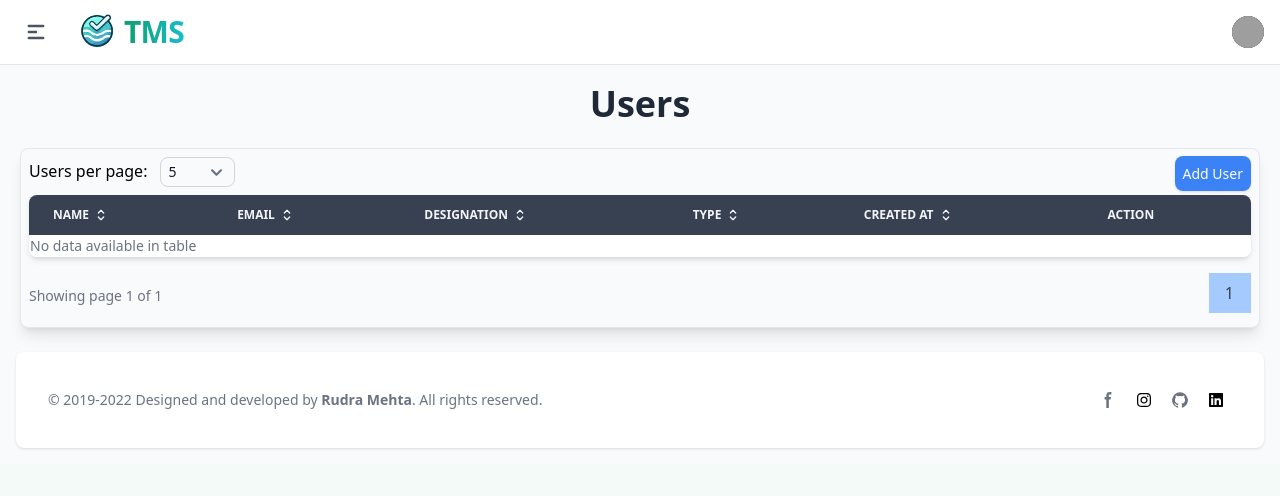
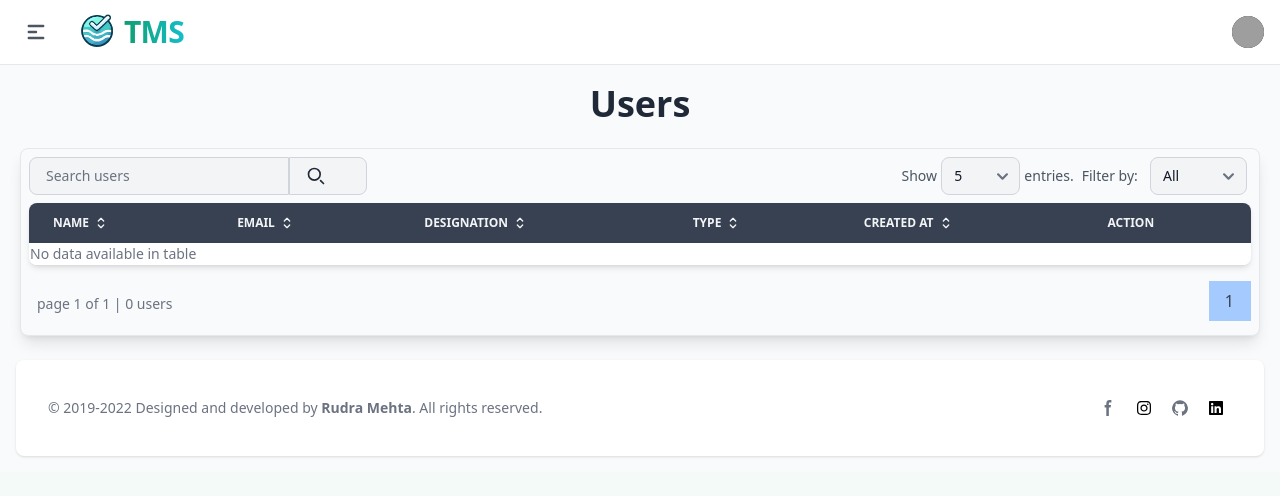
Before and after one commit to rudrafra772/tms, a Django app: page /users/ in a window 1280 px wide. Shown: the top 496 px of the page. Run offline with Django 5.2, Linux system fonts and the light colour scheme; the visitor is signed in with stand-in values (Sample User, id 1); data comes from the database, SQL or seed files in the repository; style sheets or scripts are compiled from the project's sources; some libraries are stand-ins or nearby versions; grey boxes are pictures that could not be loaded.

Commit message:
UPDATE: user data table

```diff
--- a/apps/apis/admin.py
+++ /dev/null
@@ -1,2 +0,0 @@
-
-# Register your models here.
--- a/apps/auth/admin.py
+++ b/apps/auth/admin.py
@@ -4,4 +4,4 @@ from .models import UserModel
 # Register your models here.
 
 
-admin.site.register(UserModel)
+admin.site.register(UserModel, list_display = ['id', 'username', 'email', 'is_superuser', 'is_staff', 'is_active', 'is_deleted'])
--- /dev/null
+++ b/apps/templates/tables/pagination.html
@@ -0,0 +1,42 @@
+  <!-- Pagination controls -->
+  <div class="flex justify-between items-center mt-4 overflow-hidden">
+    <div class="text-sm text-gray-500 dark:text-gray-400 px-2">
+        page {{ page_obj.number }} of {{ page_obj.paginator.num_pages }} | {{ page_obj|length }} users
+    </div>
+    <div class="flex space-x-2 overflow-x-auto sm:block">
+        <nav aria-label="Page navigation example">
+            <ul class="inline-flex -space-x-px text-base h-10">
+              <li>
+                {% if page_obj.has_previous %}
+                <a  href="?count={{page_obj.paginator.per_page}}&page=1&search={{ request.GET.search }}&filter={{request.GET.filter}}"  class="flex items-center justify-center px-4 h-10 ms-0 leading-tight text-gray-500 bg-white border border-e-0 border-gray-300 rounded-s-lg hover:bg-gray-100 hover:text-gray-700 dark:bg-gray-800 dark:border-gray-700 dark:text-gray-400 dark:hover:bg-gray-700 dark:hover:text-white">First</a>
+                <li>
+                    <a href="?count={{page_obj.paginator.per_page}}&page={{ page_obj.previous_page_number }}&search={{ request.GET.search }}&filter={{request.GET.filter}}" class="flex items-center justify-center px-4 h-10 leading-tight text-gray-500 bg-white border border-gray-300 hover:bg-gray-100 hover:text-gray-700 dark:bg-gray-800 dark:border-gray-700 dark:text-gray-400 dark:hover:bg-gray-700 dark:hover:text-white">Previous</a>
+                </li>
+                {% endif %}
+              </li>
+              {% for i in page_obj.paginator.page_range %}
+                {% if page_obj.number == i %}
+                <li>
+                    <span href="#" class="flex items-center justify-center px-4 h-10 leading-tight text-gray-700 bg-blue-300 border border-blue-300 hover:bg-blue-400 hover:text-gray-700 dark:bg-blue-300 dark:border-blue-300 dark:text-white dark:hover:bg-blue-300 dark:hover:text-white">
+                        {{ i }}
+                    </span>
+
+                </li>
+                {% elif i > page_obj.number|add:'-3' and i < page_obj.number|add:'3' %}
+                <li>
+                    <a  href="?count={{page_obj.paginator.per_page}}&page={{ i }}&search={{ request.GET.search }}&filter={{request.GET.filter}}" class="flex items-center justify-center px-4 h-10 leading-tight text-gray-500 bg-white border border-gray-300 hover:bg-gray-100 hover:text-gray-700 dark:bg-gray-800 dark:border-gray-700 dark:text-gray-400 dark:hover:bg-gray-700 dark:hover:text-white">{{i}}</a>
+                </li>
+                {% endif %}
+              {% endfor %}
+              {% if page_obj.has_next %}
+              <li>
+                <li>
+                    <a href="?count={{page_obj.paginator.per_page}}&page={{ page_obj.next_page_number }}&search={{ request.GET.search }}&filter={{request.GET.filter}}" class="flex items-center justify-center px-4 h-10 leading-tight text-gray-500 bg-white border border-gray-300 hover:bg-gray-100 hover:text-gray-700 dark:bg-gray-800 dark:border-gray-700 dark:text-gray-400 dark:hover:bg-gray-700 dark:hover:text-white">Next</a>
+                </li>
+                <a   href="?count={{page_obj.paginator.per_page}}&page={{ page_obj.paginator.num_pages }}&search={{ request.GET.search }}&filter={{request.GET.filter}}" class="flex items-center justify-center px-4 h-10 leading-tight text-gray-500 bg-white border border-gray-300 rounded-e-lg hover:bg-gray-100 hover:text-gray-700 dark:bg-gray-800 dark:border-gray-700 dark:text-gray-400 dark:hover:bg-gray-700 dark:hover:text-white">Last</a>
+              </li>
+              {% endif %}
+            </ul>
+          </nav>
+      </div>
+</div>
--- a/apps/templates/user_mgmt/users.html
+++ b/apps/templates/user_mgmt/users.html
@@ -13,22 +13,57 @@
     {% include "base/message.html" %}
 
     <section class="bg-gray-50 border border-gray-200 dark:bg-gray-900 p-2 rounded-lg shadow-lg">
-        <div class="flex justify-between">
-            <div class="mb-2 space-y-2 sm:space-y-0 sm:space-x-2">
-                <label for="userCount" class="mr-0">Users per page:</label>
-                <select id="userCount" class="bg-gray-50 border border-gray-300 text-gray-900 text-sm rounded-lg focus:ring-primary-600 focus:border-primary-600 w-fit px-2 py-1 dark:bg-gray-700 dark:border-gray-600 dark:placeholder-gray-400 dark:text-white dark:focus:ring-primary-500 dark:focus:border-primary-500" onchange="updateUserCount(this.value)">
-                    <option value="5" {% if page_obj.paginator.per_page == 5 %}selected{% endif %}>5</option>
-                    <option value="10" {% if page_obj.paginator.per_page == 10 %}selected{% endif %}>10</option>
-                    <option value="25" {% if page_obj.paginator.per_page == 25 %}selected{% endif %}>25</option>
-                    <option value="100" {% if page_obj.paginator.per_page == 100 %}selected{% endif %}>100</option>
-                </select>
+        <div class="flex flex-col sm:flex-row justify-between items-center mb-2 ">
+            <!-- Search Bar -->
+            <div class="flex items-center w-full sm:w-auto">
+                <form action="" method="GET" class="flex">
+                    <label for="search" class="sr-only">Search</label>
+                    <div class="relative w-full sm:w-auto">
+                        <input type="text" id="search" name="search" value="{{ request.GET.search }}" placeholder="Search users" class="bg-gray-100 border border-gray-300 text-gray-900 text-sm rounded-l-lg focus:ring-primary-600 focus:border-primary-600 w-full px-4 py-2 pr-10 dark:bg-gray-700 dark:border-gray-600 dark:placeholder-gray-400 dark:text-white dark:focus:ring-primary-500 dark:focus:border-primary-500" >
+                    </div>
+                    <div class="relative w-full sm:w-auto">
+                    <button type="submit" class="bg-gray-100 border border-gray-300 text-gray-900 text-sm rounded-r-lg focus:ring-primary-600 focus:border-primary-600 w-full px-4 py-2 pr-10 dark:bg-gray-700 dark:border-gray-600 dark:placeholder-gray-400 dark:text-white dark:focus:ring-primary-500 dark:focus:border-primary-500" >
+                        <svg class="w-5 h-5 text-gray-800 dark:text-white" aria-hidden="true" xmlns="http://www.w3.org/2000/svg" width="14" height="14" fill="none" viewBox="0 0 24 24">
+                            <path stroke="currentColor" stroke-linecap="round" stroke-width="2" d="m21 21-3.5-3.5M17 10a7 7 0 1 1-14 0 7 7 0 0 1 14 0Z"/>
+                        </svg>
+
+                    </button>
+                    </div>
+                </form>
             </div>
-            <div class="mb-2 mt-1 space-y-2 sm:space-y-0 sm:space-x-2">
-                <a href="#" class="w-full text-sm sm:w-auto py-2 px-2 bg-primary-500 text-white rounded-lg shadow hover:bg-primary-600 focus:outline-none focus:ring-2 focus:ring-primary-200 focus:ring-offset-2">
-                    Add User
-                </a>
+
+            <!-- Users per Page -->
+            <div class="flex items-center space-x-2">
+
+            </div>
+
+            <!-- Filter Options -->
+            <div class="flex items-center w-full sm:w-auto">
+                <div class="px-1">
+                    <label for="userCount" class="text-sm text-gray-600">Show</label>
+                    <select id="userCount" class="bg-gray-100 border border-gray-300 text-gray-900 text-sm rounded-lg focus:ring-primary-600 focus:border-primary-600 w-auto px-3 py-2 dark:bg-gray-700 dark:border-gray-600 dark:placeholder-gray-400 dark:text-white dark:focus:ring-primary-500 dark:focus:border-primary-500" onchange="updateUserCount(this.value)">
+                        <option value="5" {% if page_obj.paginator.per_page == 5 %}selected{% endif %}>5</option>
+                        <option value="10" {% if page_obj.paginator.per_page == 10 %}selected{% endif %}>10</option>
+                        <option value="25" {% if page_obj.paginator.per_page == 25 %}selected{% endif %}>25</option>
+                        <option value="100" {% if page_obj.paginator.per_page == 100 %}selected{% endif %}>100</option>
+                    </select>
+                    <span class="text-sm text-gray-600">entries. </span>
+                </div>
+               <div class="px-1">
+                <form action="" method="GET">
+                        <label for="userFilter" class="text-sm text-gray-600 mr-2">Filter by:</label>
+                        <select id="userFilter" id="filter" name="filter" class="bg-gray-100 border border-gray-300 text-gray-900 text-sm rounded-lg focus:ring-primary-600 focus:border-primary-600 w-auto px-3 py-2 dark:bg-gray-700 dark:border-gray-600 dark:placeholder-gray-400 dark:text-white dark:focus:ring-primary-500 dark:focus:border-primary-500" onchange="filterUser(this.value)">
+                            <option value="">All</option>
+                            <option value="is_superuser" {% if request.GET.filter == "is_superuser" %}selected{% endif %}>Admin</option>
+                            <option value="is_staff" {% if request.GET.filter == "is_staff" %}selected{% endif %}>starff</option>
+                            <option value="is_active" {% if request.GET.filter == "is_active" %}selected{% endif %}>User</option>
+                        </select>
+                </form>
+                </div>
             </div>
         </div>
+
+
         <div class="bg-white dark:bg-gray-800 rounded-lg shadow-md overflow-hidden">
             <div class="overflow-x-auto block">
                 <table  id="users-table" class="min-w-full text-nowrap text-sm text-left text-gray-500 dark:text-gray-400">
@@ -117,48 +152,8 @@
             </div>
         </div>
 
-        <!-- Pagination controls -->
-        <div class="flex justify-between items-center mt-4 overflow-hidden">
-            <div class="text-sm text-gray-500 dark:text-gray-400">
-                Showing page {{ page_obj.number }} of {{ page_obj.paginator.num_pages }}
-            </div>
-            <div class="flex space-x-2 overflow-x-auto sm:block">
-                <nav aria-label="Page navigation example">
-                    <ul class="inline-flex -space-x-px text-base h-10">
-                      <li>
-                        {% if page_obj.has_previous %}
-                        <a  href="?count={{page_obj.paginator.per_page}}&page=1"  class="flex items-center justify-center px-4 h-10 ms-0 leading-tight text-gray-500 bg-white border border-e-0 border-gray-300 rounded-s-lg hover:bg-gray-100 hover:text-gray-700 dark:bg-gray-800 dark:border-gray-700 dark:text-gray-400 dark:hover:bg-gray-700 dark:hover:text-white">First</a>
-                        <li>
-                            <a href="?count={{page_obj.paginator.per_page}}&page={{ page_obj.previous_page_number }}" class="flex items-center justify-center px-4 h-10 leading-tight text-gray-500 bg-white border border-gray-300 hover:bg-gray-100 hover:text-gray-700 dark:bg-gray-800 dark:border-gray-700 dark:text-gray-400 dark:hover:bg-gray-700 dark:hover:text-white">Previous</a>
-                        </li>
-                        {% endif %}
-                      </li>
-                      {% for i in page_obj.paginator.page_range %}
-                        {% if page_obj.number == i %}
-                        <li>
-                            <span href="#" class="flex items-center justify-center px-4 h-10 leading-tight text-gray-700 bg-blue-300 border border-blue-300 hover:bg-blue-400 hover:text-gray-700 dark:bg-blue-300 dark:border-blue-300 dark:text-white dark:hover:bg-blue-300 dark:hover:text-white">
-                                {{ i }}
-                            </span>
+        {% include "tables/pagination.html" %}
 
-                        </li>
-                        {% elif i > page_obj.number|add:'-3' and i < page_obj.number|add:'3' %}
-                        <li>
-                            <a  href="?count={{page_obj.paginator.per_page}}&page={{ i }}" class="flex items-center justify-center px-4 h-10 leading-tight text-gray-500 bg-white border border-gray-300 hover:bg-gray-100 hover:text-gray-700 dark:bg-gray-800 dark:border-gray-700 dark:text-gray-400 dark:hover:bg-gray-700 dark:hover:text-white">{{i}}</a>
-                        </li>
-                        {% endif %}
-                      {% endfor %}
-                      {% if page_obj.has_next %}
-                      <li>
-                        <li>
-                            <a href="?count={{page_obj.paginator.per_page}}&page={{ page_obj.next_page_number }}" class="flex items-center justify-center px-4 h-10 leading-tight text-gray-500 bg-white border border-gray-300 hover:bg-gray-100 hover:text-gray-700 dark:bg-gray-800 dark:border-gray-700 dark:text-gray-400 dark:hover:bg-gray-700 dark:hover:text-white">Next</a>
-                        </li>
-                        <a   href="?count={{page_obj.paginator.per_page}}&page={{ page_obj.paginator.num_pages }}" class="flex items-center justify-center px-4 h-10 leading-tight text-gray-500 bg-white border border-gray-300 rounded-e-lg hover:bg-gray-100 hover:text-gray-700 dark:bg-gray-800 dark:border-gray-700 dark:text-gray-400 dark:hover:bg-gray-700 dark:hover:text-white">Last</a>
-                      </li>
-                      {% endif %}
-                    </ul>
-                  </nav>
-              </div>
-        </div>
     </section>
 </div>
 
@@ -168,6 +163,21 @@
         currentUrl.searchParams.set('count', count); // Set the count parameter
         currentUrl.searchParams.set('page', 1); // Reset to the first page
         window.location.href = currentUrl.toString(); // Redirect to the updated URL
+    }
+
+    function filterUser(value) {
+        // Set the selected filter (value) as a query parameter
+        const currentUrl = new URL(window.location);
+        if (value) {
+            currentUrl.searchParams.set('filter', value); // Set the filter parameter
+        } else {
+            currentUrl.searchParams.set('filter', null);
+        }
+        let count = currentUrl.searchParams.get('count') || 5; // Get current count or default to 5
+
+        currentUrl.searchParams.set('count', count); // Set the count parameter
+        currentUrl.searchParams.set('page', 1); // Reset to the first page after filtering
+        window.location.href = currentUrl.toString();
     }
 </script>
 
--- a/apps/user_mgmt/views.py
+++ b/apps/user_mgmt/views.py
@@ -3,107 +3,34 @@ from apps.auth.models import UserModel
 from django.shortcuts import render
 from django.core.paginator import Paginator
 from utils.helper.pagination import get_paginated_response
-# from faker import Faker
-# import random
+from utils.helper.search_and_filter import search, filter_by_staff, filter_by_user, filter_by_superuser
+from django.db.models import Q
 
 class UsersView(View):
     def get(self, request):
         # Get all users excluding the deleted ones
+
+        search_query = request.GET.get('search', None)
+        filter = request.GET.get('filter', None)
+
+        search_fields = ['username', 'email']
+
         users = UserModel.objects.all().exclude(is_deleted=True)
+
+        filter_map = {
+            "is_staff": filter_by_staff,
+            "is_superuser": filter_by_superuser,
+            "is_active": filter_by_user
+        }
+        if filter in filter_map:
+            users = filter_map[filter](users)
+
+        if search_query:
+            users = search(search_query, users, search_fields)
+
 
         count = request.GET.get('count', 5)
         page_number = request.GET.get('page', 1)
         page_obj = get_paginated_response(users, count, page_number)
 
         return render(request, 'user_mgmt/users.html', {'page_obj': page_obj})
-
-
-
-        #faker = Faker()
-        # for _ in range(500):
-        #     # Generate fake data for each user
-        #     username = faker.user_name()
-        #     email = faker.email()
-        #     password = 'password123'  # You can set any default password or hash it
-        #     is_staff = random.choice([True, False])
-        #     is_superuser = random.choice([True, False])
-
-        #     # Create and save the fake user
-        #     UserModel.objects.create(
-        #         username=username,
-        #         email=email,
-        #         password=password,
-        #         is_staff=is_staff,
-        #         is_superuser=is_superuser
-        #     )
-
-
-
-# @method_decorator(login_required, name="dispatch")
-# class Loan_Application_Management(View):
-#     @staticmethod
-#     def convert_to_float(value):
-#         try:
-#             return float(value)
-#         except (ValueError, TypeError):
-#             return None
-
-#     def filter_loan_applications(self, request, all_loan_application, search_query):
-#         try:
-#             status_filters = {
-#                 "created": Q(application_status__icontains="1") & Q(is_withdrawal=False),
-#                 "following up": Q(application_status__icontains="2") & Q(is_withdrawal=False),
-#                 "contract draft": Q(application_status__icontains="3") & Q(is_withdrawal=False),
-#                 "approved": Q(application_status__icontains="4") & Q(is_withdrawal=False),
-#                 "rejected": Q(application_status__icontains="5") & Q(is_withdrawal=False),
-#                 "cancelled": Q(application_status__icontains="6") & Q(is_withdrawal=False),
-#                 "remove application": Q(application_status__icontains="7") & Q(is_withdrawal=False),
-#                 "rj": Q(application_status__icontains="8") & Q(is_withdrawal=False),
-#                 "given up": Q(application_status__icontains="9") & Q(is_withdrawal=False),
-#                 "oca": Q(application_status__icontains="10") & Q(is_withdrawal=False)
-#             }
-
-#             lower_search_query = search_query.lower()
-#             if lower_search_query in status_filters:
-#                 return all_loan_application.filter(status_filters[lower_search_query])
-
-#             return all_loan_application.filter(
-#                 Q(loan_amount__exact=self.convert_to_float(search_query)) |
-#                 Q(user__companyinformation__salary_amount__exact=self.convert_to_float(search_query)) |
-#                 Q(user__companyinformation__salary_type__icontains=self.convert_to_float(search_query)) |
-#                 Q(user__phone_number__icontains=search_query) |
-#                 Q(id__icontains=search_query)
-#                 # Add more fields as needed
-#             )
-#         except ValueError:
-#             return all_loan_application.filter(
-#                 Q(user__english_name__icontains=search_query) |
-#                 Q(user__chinese_name__icontains=search_query) |
-#                 Q(user__userprofile__hk_id_number__icontains=search_query) |
-#                 Q(application_status__icontains=search_query)
-#                 # Add more fields as needed
-#             )
-
-#     def get_paginated_response(self, request, all_loan_application, page_length=None):
-#         if page_length is None or page_length <= 0:
-#             page_length = 25  # Set a default value if page_length is zero or negative
-
-#         paginator = Paginator(all_loan_application, page_length)
-#         page_number = request.GET.get("page")
-#         page_obj = paginator.get_page(page_number)
-#         return page_obj
-
-#     @method_decorator(login_required, name="dispatch")
-#     def get(self, request):
-#         search_query = request.GET.get("search", "")
-#         all_loan_application = LoanManagement.objects.prefetch_related(
-#             'user__companyinformation_set', 'user__userprofile_set').order_by("-id")
-
-#         if search_query:
-#             filtered_applications = self.filter_loan_applications(request, all_loan_application, search_query)
-#             page_obj = self.get_paginated_response(request, filtered_applications, page_length=filtered_applications.count())
-#         else:
-#             page_obj = self.get_paginated_response(request, all_loan_application)
-
-#         return render(request, "loan_application_management.html",
-#                       {'all_loan_application': all_loan_application, 'page_obj': page_obj, "search_query": search_query})
```
Also changed, not shown: utils/helper/search_and_filter.py (added, +91 -0 lines), 1 other file.
